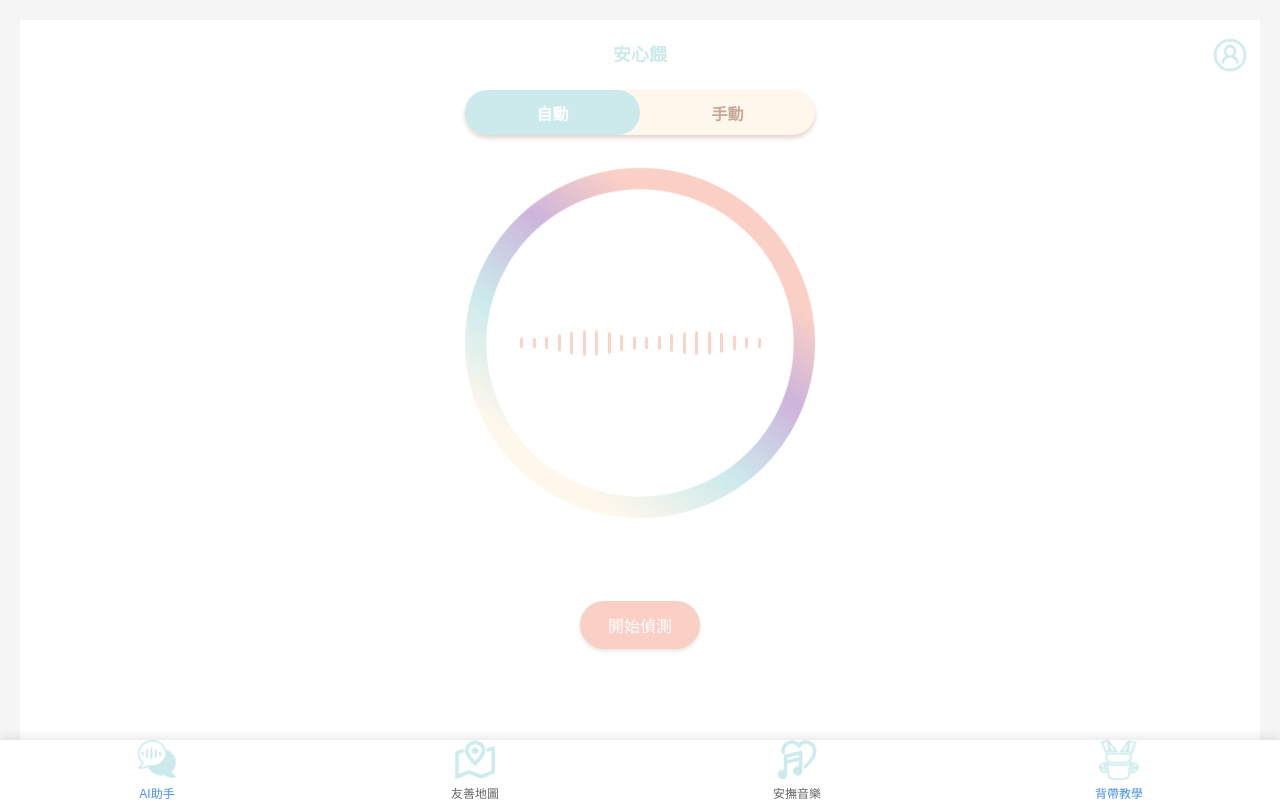
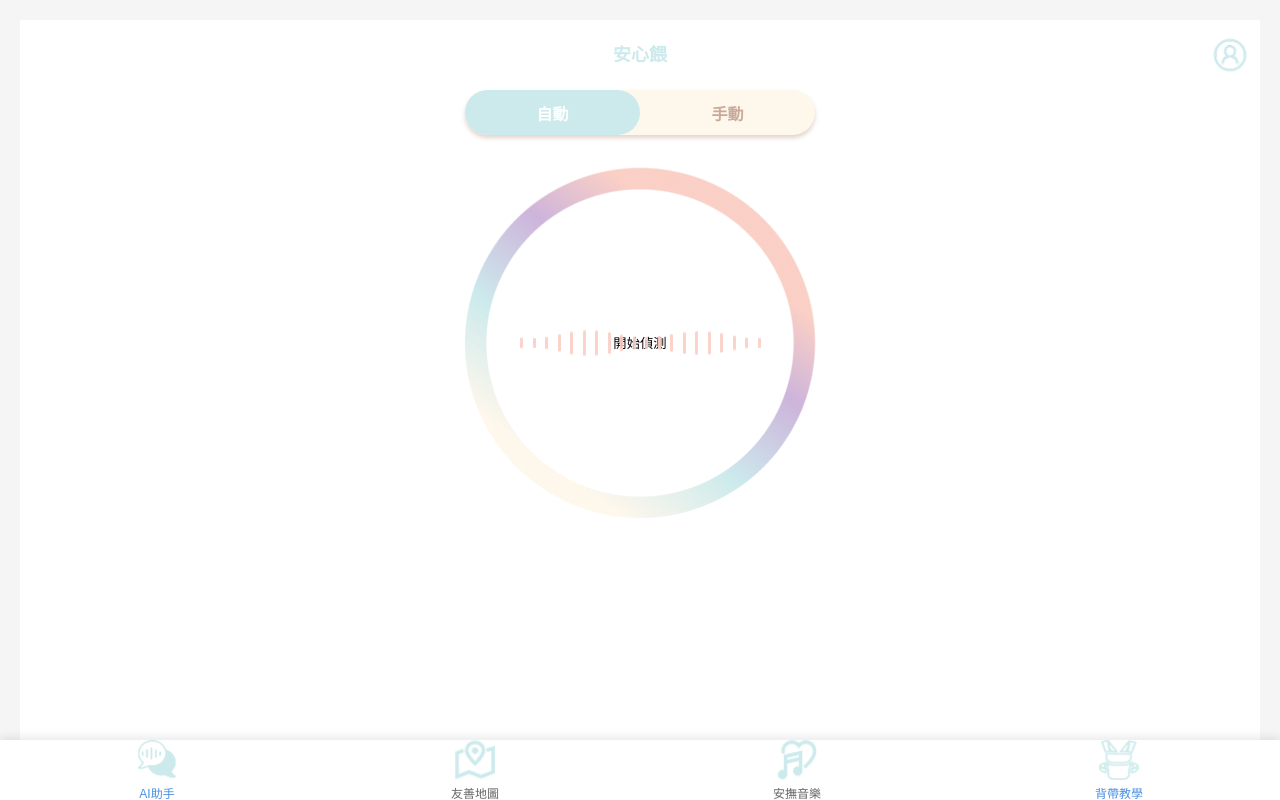
Before and after one commit to liya0823/Parenting-app, a Next.js app: page /features/soothing-music in a window 1280 px wide. Built offline with nearby package versions, Linux system fonts and the light colour scheme.

Commit message:
Update MusicPlayer and Playlist styles

```diff
--- a/src/app/features/soothing-music/components/MusicPlayer.module.css
+++ b/src/app/features/soothing-music/components/MusicPlayer.module.css
@@ -193,10 +193,6 @@
   transform-origin: center center;
 }
 
-.soundWaveBar.animate {
-  animation: soundWaveAnimation 1.8s infinite ease-in-out;
-}
-
 @keyframes soundWaveAnimation {
   0% {
       transform: scaleY(0.5);
@@ -226,14 +222,12 @@
   color: #333;
   font-size: 18px;
   font-weight: bold;
-  transition: all 0.3s ease;
 }
 
 .detectionRow {
   display: flex;
   align-items: center;
   justify-content: center;
-  gap: 5px;
 }
 
 .staticText {
@@ -243,11 +237,6 @@
   text-align: center;
   color: #FACFC5;
   margin-right: 5px;
-  transition: color 0.3s ease;
-}
-
-.detecting .staticText {
-  color: #CCEAEC;
 }
 
 .dots {
@@ -268,6 +257,7 @@
       transform: translateY(-3px);
   }
 }
+
 
 @media screen and (max-width: 390px) {
   .container {
@@ -337,7 +327,6 @@
 .activeNav img {
   filter: brightness(0) saturate(100%) invert(83%) sepia(16%) saturate(1095%) hue-rotate(310deg) brightness(102%) contrast(96%);
 }
-
 .toggleContainer {
   width: 350px;
   height: 45px;
@@ -417,6 +406,8 @@
       transform: translateY(0);
   }
 }
+
+
 
 /* iPhone 8 適配 (375x667) - 保持比例 */
 @media screen and (max-width: 375px) and (max-height: 667px) {
@@ -513,48 +504,3 @@
   top: 15px;
 }
 }
-
-.startDetectionButton {
-  position: absolute;
-  bottom: 15%;
-  left: 50%;
-  transform: translateX(-50%);
-  padding: 12px 24px;
-  background-color: #FACFC5;
-  color: white;
-  border: none;
-  border-radius: 25px;
-  font-size: 16px;
-  font-weight: 500;
-  cursor: pointer;
-  transition: all 0.3s ease;
-  box-shadow: 0 2px 4px rgba(0, 0, 0, 0.1);
-  z-index: 10;
-  min-width: 120px;
-  text-align: center;
-}
-
-.startDetectionButton:hover {
-  transform: translateX(-50%) scale(1.05);
-  box-shadow: 0 4px 8px rgba(0, 0, 0, 0.15);
-}
-
-.startDetectionButton:active {
-  transform: translateX(-50%) scale(0.95);
-}
-
-.startDetectionButton.detecting {
-  background-color: #CCEAEC;
-}
-
-.startDetectionButton:focus {
-  outline: none;
-}
-
-/* 移除不需要的樣式 */
-.detectionText,
-.detectionRow,
-.staticText,
-.dots {
-  display: none;
-}
```
Lines whose indentation alone changed are shown as unchanged.
